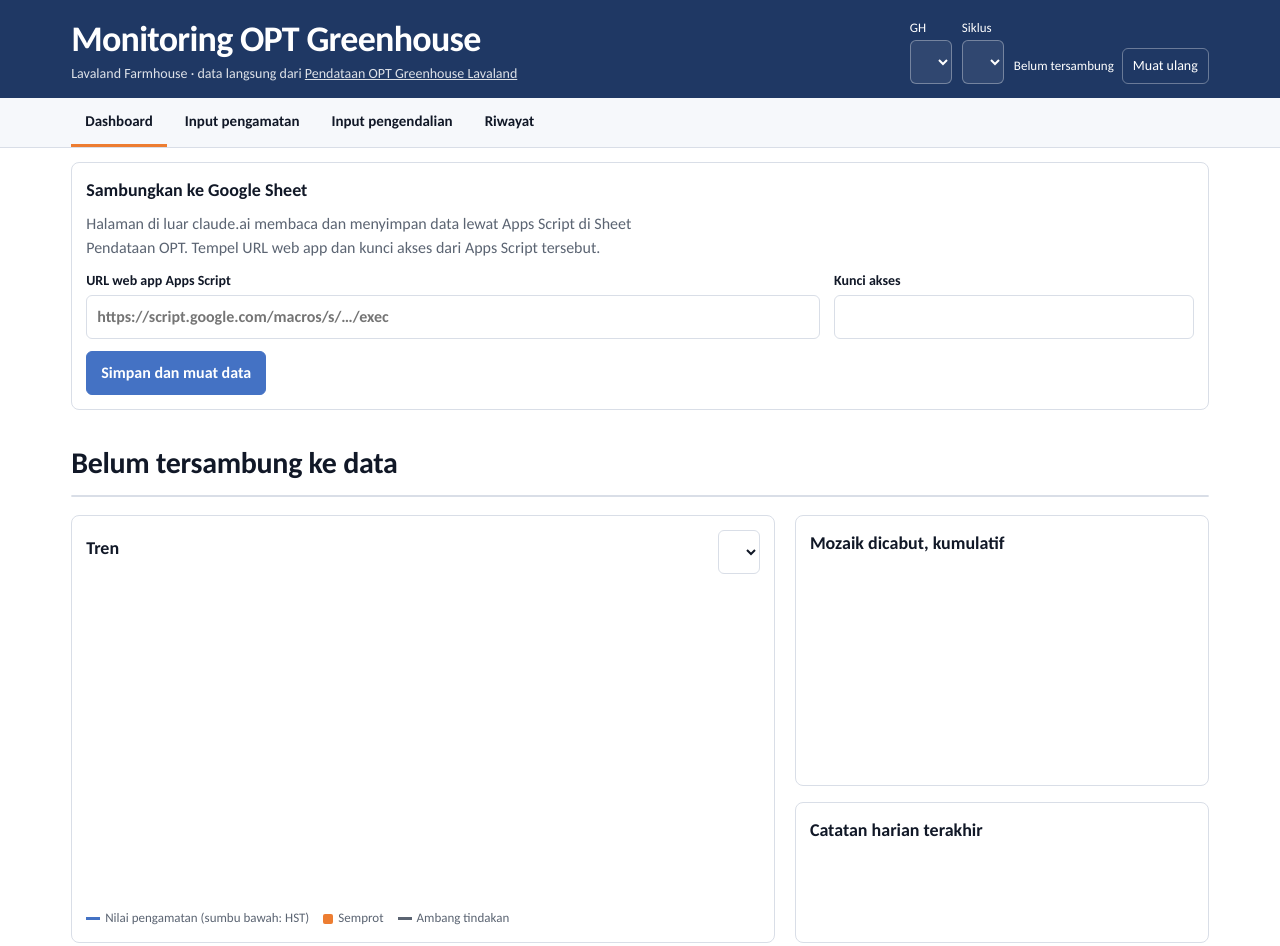
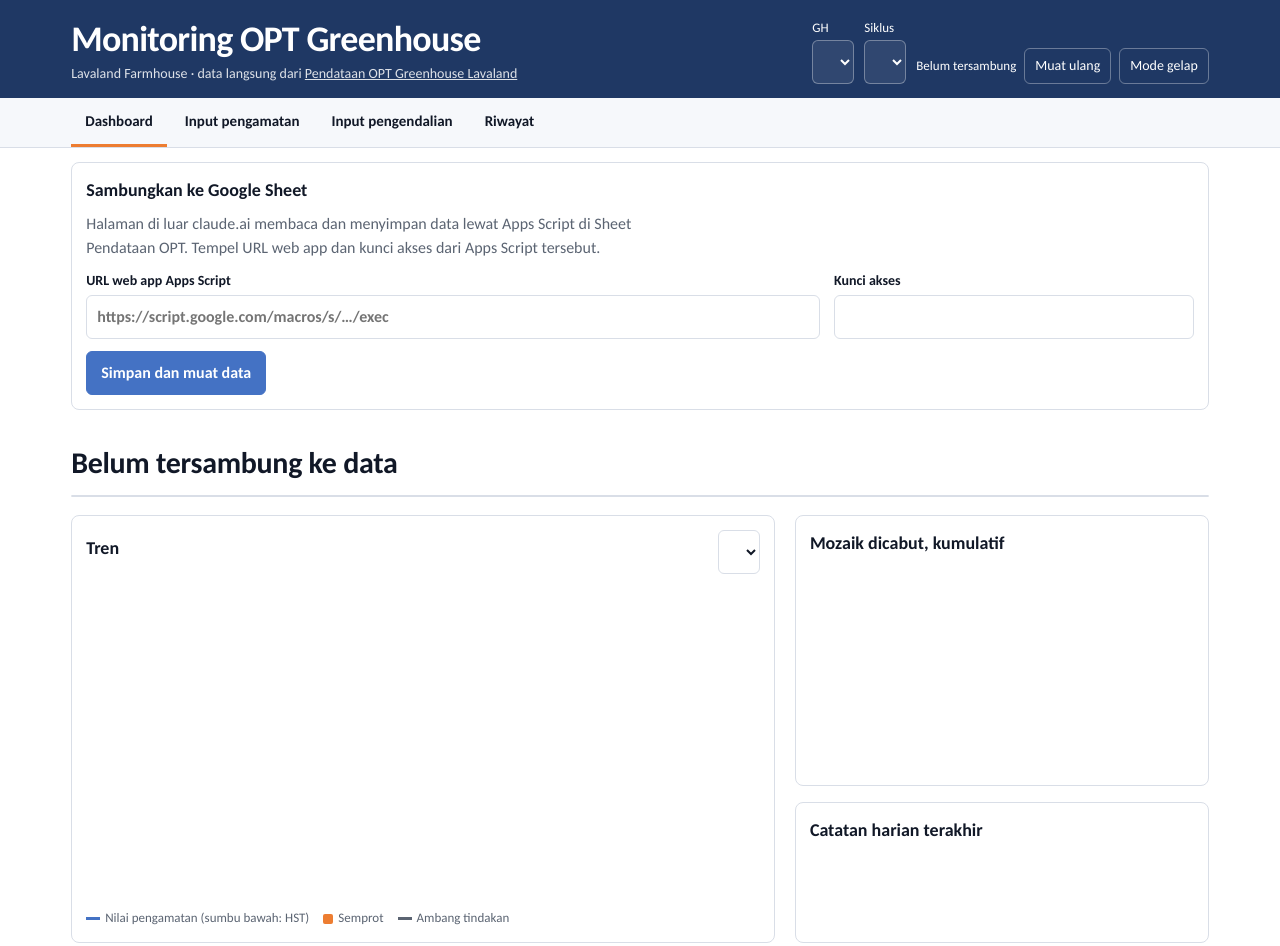
Before and after one commit to lavaland-Farm/optmelon, a plain HTML site: page index.html in a window 1280 px wide. Shown: the top 946 px of the page. Drawn offline with Linux system fonts and the light colour scheme.

Commit message:
Add files via upload

```diff
--- a/index.html
+++ b/index.html
@@ -13,9 +13,8 @@
    COLOUR white ground, navy #1F3864 band, Sheet blue #4472C4 for table heads, orange #ED7D31 for sprays and alerts, pale yellow for rows to check
    TYPE Carlito (Calibri metrics, as in the team's sheets) throughout
    LAYOUT navy band with selectors, tabs, then finding title, figures row, chart + side column; phone stacks title, figures, chart, tables */
-:root{color-scheme:light dark;--bg:light-dark(#ffffff,#0e1524);--ink:light-dark(#111827,#e8ecf4);--mut:light-dark(#5b6472,#9aa4b5);--line:light-dark(#d9dee7,#2a3550);--navy:light-dark(#1F3864,#16284a);--blue:#4472C4;--org:#ED7D31;--yel:light-dark(#FFF2CC,#4a3d12);--lb:light-dark(#DDEBF7,#1b2a45);--panel:light-dark(#f6f8fb,#141d30);--ok:light-dark(#1e7a46,#5fd08f);--bad:light-dark(#b42318,#ff8a80)}
-:root[data-theme=light]{color-scheme:light}
-:root[data-theme=dark]{color-scheme:dark}
+:root{color-scheme:light;--bg:light-dark(#ffffff,#0e1524);--ink:light-dark(#111827,#e8ecf4);--mut:light-dark(#5b6472,#9aa4b5);--line:light-dark(#d9dee7,#2a3550);--navy:light-dark(#1F3864,#16284a);--blue:#4472C4;--org:#ED7D31;--yel:light-dark(#FFF2CC,#4a3d12);--lb:light-dark(#DDEBF7,#1b2a45);--panel:light-dark(#f6f8fb,#141d30);--ok:light-dark(#1e7a46,#5fd08f);--bad:light-dark(#b42318,#ff8a80)}
+:root.dark{color-scheme:dark}
 *{box-sizing:border-box;min-width:0}
 html,body{margin:0}
 body{background:var(--bg);color:var(--ink);font:16px/1.5 Carlito,Calibri,"Segoe UI",Arial,sans-serif;overflow-x:clip}
@@ -130,7 +129,7 @@ legend{font-weight:700;padding:0 6px;font-size:17px}
   <div class="sel">
     <label>GH<select id="s-gh"></select></label>
     <label>Siklus<select id="s-sik"></select></label>
-    <div id="sync"><span id="sync-t">Memuat data…</span><button id="b-ref" type="button">Muat ulang</button></div>
+    <div id="sync"><span id="sync-t">Memuat data…</span><button id="b-ref" type="button">Muat ulang</button><button id="b-theme" type="button" aria-pressed="false">Mode gelap</button></div>
   </div>
 </div></header>
 <nav><div class="wrap">
@@ -498,6 +497,9 @@ $("s-gh").onchange=e=>{gh=e.target.value;sik="";renderAll()};
 $("s-sik").onchange=e=>{sik=e.target.value;renderAll()};
 $("c1-sel").onchange=draw1;
 $("b-ref").onclick=()=>refresh(true);
+const setTheme=d=>{document.documentElement.classList.toggle("dark",d);$("b-theme").textContent=d?"Mode terang":"Mode gelap";$("b-theme").setAttribute("aria-pressed",d);try{localStorage.setItem("opt-theme",d?"dark":"light")}catch(e){}if(S.M.length&&!$("v-ringkasan").hidden)renderDash()};
+let dk=false;try{dk=localStorage.getItem("opt-theme")==="dark"}catch(e){}setTheme(dk);
+$("b-theme").onclick=()=>setTheme(!document.documentElement.classList.contains("dark"));
 $("b-conn").onclick=()=>{if(!mcp)showSetup()};
 $("p-add").onclick=()=>{$("p-rows").insertAdjacentHTML("beforeend",obsRow("","",true))};
 $("p-rows").addEventListener("input",countObs);$("p-rows").addEventListener("change",countObs);
```
